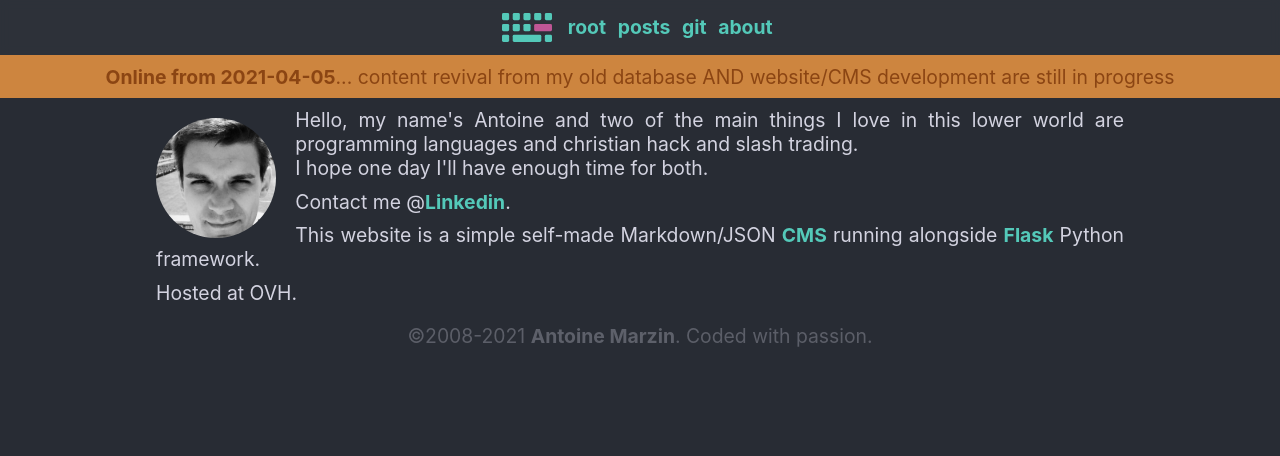
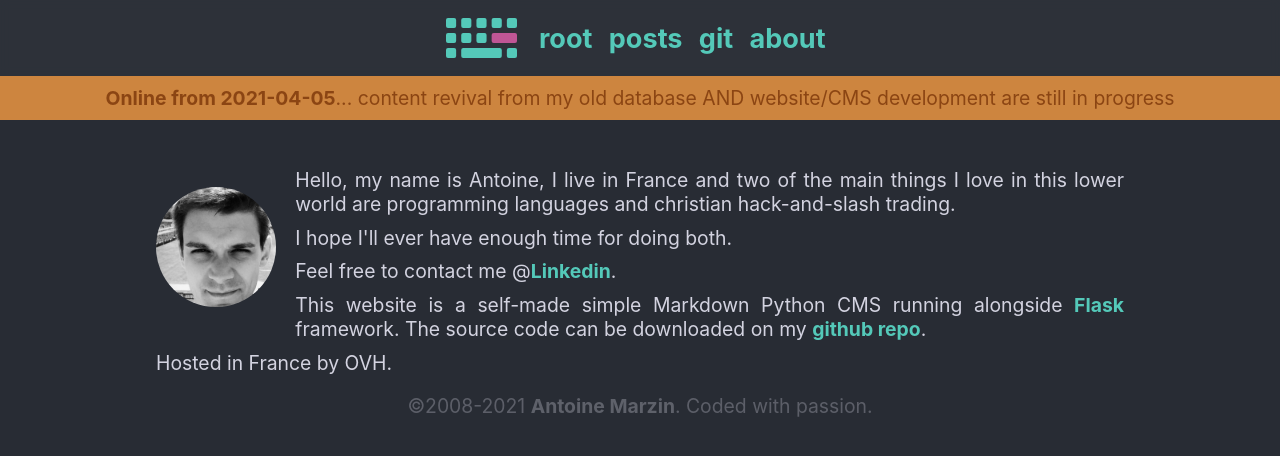
Before and after one commit to hotrooibos/mdCMS, a Python web app: template mdcms/templates/pages/about.j2 in a window 1280 px wide. Shown: the top 456 px of the page. Run offline with Jinja, Linux system fonts and the light colour scheme; the template is opened without the code that fills it, so the values that code supplies are empty.

Commit message:
readable urls

```diff
--- a/mdcms/static/script.js
+++ b/mdcms/static/script.js
@@ -1,4 +1,5 @@
-const dates = document.getElementsByClassName('date')
+const dates = document.getElementsByClassName('date');
+const header = document.getElementById('header');
 
 // Convert epoch dates to date time strings
 for (const d of dates) {
@@ -7,3 +8,13 @@ for (const d of dates) {
     dt = new Date(dt*1000);
     d.innerHTML = dt.toLocaleString('fr-FR', opt );
 }
+
+
+window.addEventListener("scroll", (event) => {
+    let scpos = this.scrollY;
+    if (scpos > 100) {
+        header.style.fontSize = '.9em';
+    } else {
+        header.style.fontSize = null;
+    }
+});
--- a/mdcms/static/style.css
+++ b/mdcms/static/style.css
@@ -1,3 +1,6 @@
+/*
+GENERAL
+*/
 html,
 body {
     display: flex;
@@ -66,12 +69,6 @@ pre code {
     border-radius: initial;
 }
 
-
-
-/* div {
-    margin: 0 auto 1em 1em;
-} */
-
 h1,
 h2,
 h3,
@@ -83,6 +80,7 @@ h5 {
 h1 {
     margin: 1em 0 .3em;
 }
+
 
 
 /*
@@ -98,6 +96,7 @@ HEADER
     align-items: center;
     -webkit-backdrop-filter: blur(4px);
     backdrop-filter: blur(4px);
+    font-size: 1.4em;
 }
     #content
 
@@ -125,11 +124,12 @@ HEADER
     }
 #wip {
     width: 100%;
-    padding: .5em;
+    padding: .5em 0;
     color:saddlebrown;
     background-color: peru;
     text-align: center;
 }
+
 
 
 /*
@@ -139,6 +139,7 @@ CONTENT
     flex-grow: 4;
     max-width: 50em;
     min-width: 20em;
+    margin-top: 2em;
 }
 
     #content .postitle {
@@ -169,18 +170,18 @@ CONTENT
     }
 
     #content div.post {
-        padding: 1em;
-        margin: 2em 0;
+        padding: 0 1em 1em;
+        margin: 0 0 2.5em;
         border-radius: .5em;
         background-image: linear-gradient(#282C34, #282C34, #262931);
     }
 
-    #content div.post:hover {
-        background-color: #292d35; /* 282C34 */
-    }
 
 
 
+/*
+FOOTER
+*/
 #footer {
     opacity: .3;
 }
@@ -190,16 +191,20 @@ CONTENT
     }
 
 
-/* ABOUT */
-#antoine {
+
+/*
+ABOUT
+*/
+#photo {
     height: 120px;
     width: 120px;
-    margin: 1em 1em 0 0;
+    margin: 1em 1em 1em 0;
     border-radius: 50%;
     overflow: hidden;
     text-align: center;
     float: left;
 }
-#antoine img {
-    height: 100%;
-}
+
+    #photo img {
+        height: 100%;
+    }
--- a/mdcms/templates/pages/about.j2
+++ b/mdcms/templates/pages/about.j2
@@ -1,8 +1,11 @@
 {% extends 'layouts/default.j2' %}}
 {% block content %}
-	<div id="antoine"><img src="static/antoine.jpg"></div>
-	<p>Hello, my name's Antoine and two of the main things I love in this lower world are programming languages and christian hack and slash trading.<br>I hope one day I'll have enough time for both.</p>
-	<p>Contact me @<a href="https://www.linkedin.com/in/marzin/">Linkedin</a>.</p>
-	<p>This website is a simple self-made Markdown/JSON <a href="https://github.com/hotrooibos/mdCMS">CMS</a> running alongside <a href="https://flask.palletsprojects.com">Flask</a> Python framework.</p>
-	<p>Hosted at OVH.</p>
+		<div id="about">
+			<div id="photo"><img src="static/antoine.jpg"></div>
+			<p>Hello, my name is Antoine, I live in France and two of the main things I love in this lower world are programming languages and christian hack-and-slash trading.</p>
+			<p>I hope I'll ever have enough time for doing both.</p>
+			<p>Feel free to contact me @<a href="https://www.linkedin.com/in/marzin/">Linkedin</a>.</p>
+			<p>This website is a self-made simple Markdown Python CMS running alongside <a href="https://flask.palletsprojects.com">Flask</a> framework. The source code can be downloaded on my <a href="https://github.com/hotrooibos/mdCMS">github repo</a>.</p>
+			<p>Hosted in France by OVH.</p>
+		</div>
 {% endblock %}
--- a/mdcms/templates/pages/index.j2
+++ b/mdcms/templates/pages/index.j2
@@ -2,7 +2,7 @@
 {% block content %}
 	{% for pid in posts %}
 	<div class='post'>
-		<h1 class="postitle"><a href="{{ url_for('post', id=pid) }}">{{ posts[pid].title }}</a></h1>
+		<h1 class="postitle"><a href="{{ url_for('post', __url=posts[pid].url) }}">{{ posts[pid].title }}</a></h1>
 		{{ posts[pid].content|safe }}
 		<p class="postdate">Le <span class="date">{{ posts[pid].datecr }}</span></p>
 	</div>
--- a/mdcms/templates/pages/posts.j2
+++ b/mdcms/templates/pages/posts.j2
@@ -3,7 +3,7 @@
 <p>{{ posts|length }} posts publiés</p>
 <ul>
 {% for pid in posts %}
-	<li><a href="{{ url_for('post', id=pid) }}">{{ posts[pid].title }}</a> créé le <span class="date">{{ posts[pid].datecr }}</span></li>
+	<li><a href="{{ url_for('post', __url=posts[pid].url) }}">{{ posts[pid].title }}</a> créé le <span class="date">{{ posts[pid].datecr }}</span></li>
 {% endfor %}
 </ul>
 {% endblock %}
```
Also changed, not shown: mdcms/mdcms.py (+17 -6 lines).
